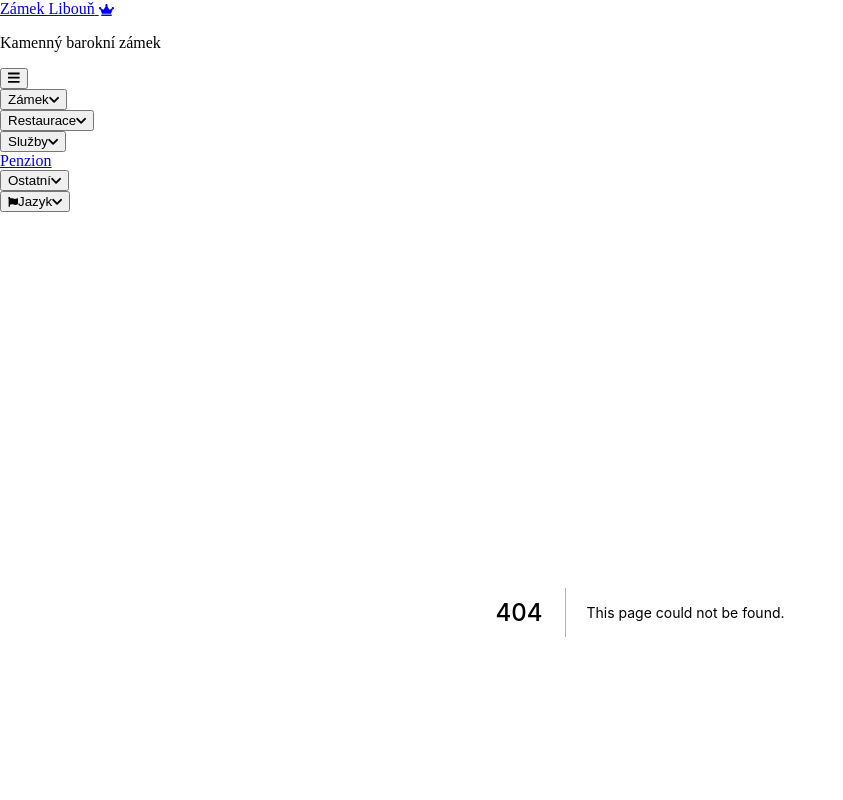
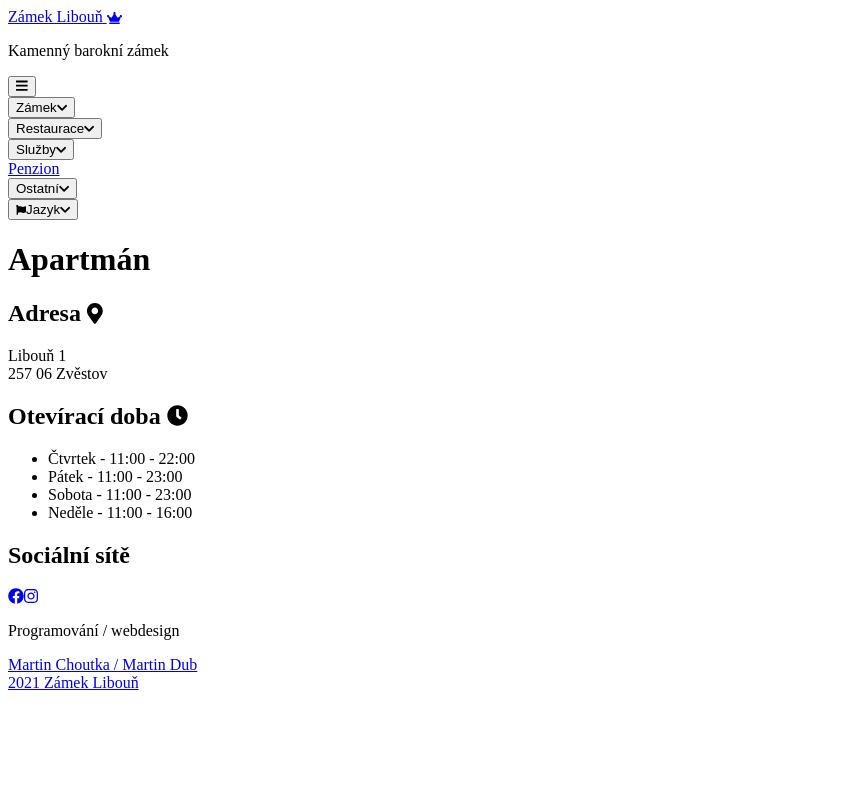
Before and after one commit to MarvelousMartin/zamekliboun, a Next.js app: page /zamek/apartman in a window 1280 px wide. Before the commit this address had no page. Shown: the top 800 px of the page, without its empty margins (0-843 px from the left). Built offline with nearby package versions, Linux system fonts and the light colour scheme; a web font is replaced by a local one.

Commit message:
Add placeholder apartman page

```diff
--- /dev/null
+++ b/pages/zamek/apartman.jsx
@@ -0,0 +1,16 @@
+import Heading from "components/elements/Heading";
+import Main from "components/elements/Main";
+import Head from "next/head";
+
+export default function Apartman() {
+  return (
+    <>
+      <Head>
+        <title>Zámek Libouň - Apartmán</title>
+      </Head>
+      <Main>
+        <Heading as="h1">Apartmán</Heading>
+      </Main>
+    </>
+  );
+}
```
